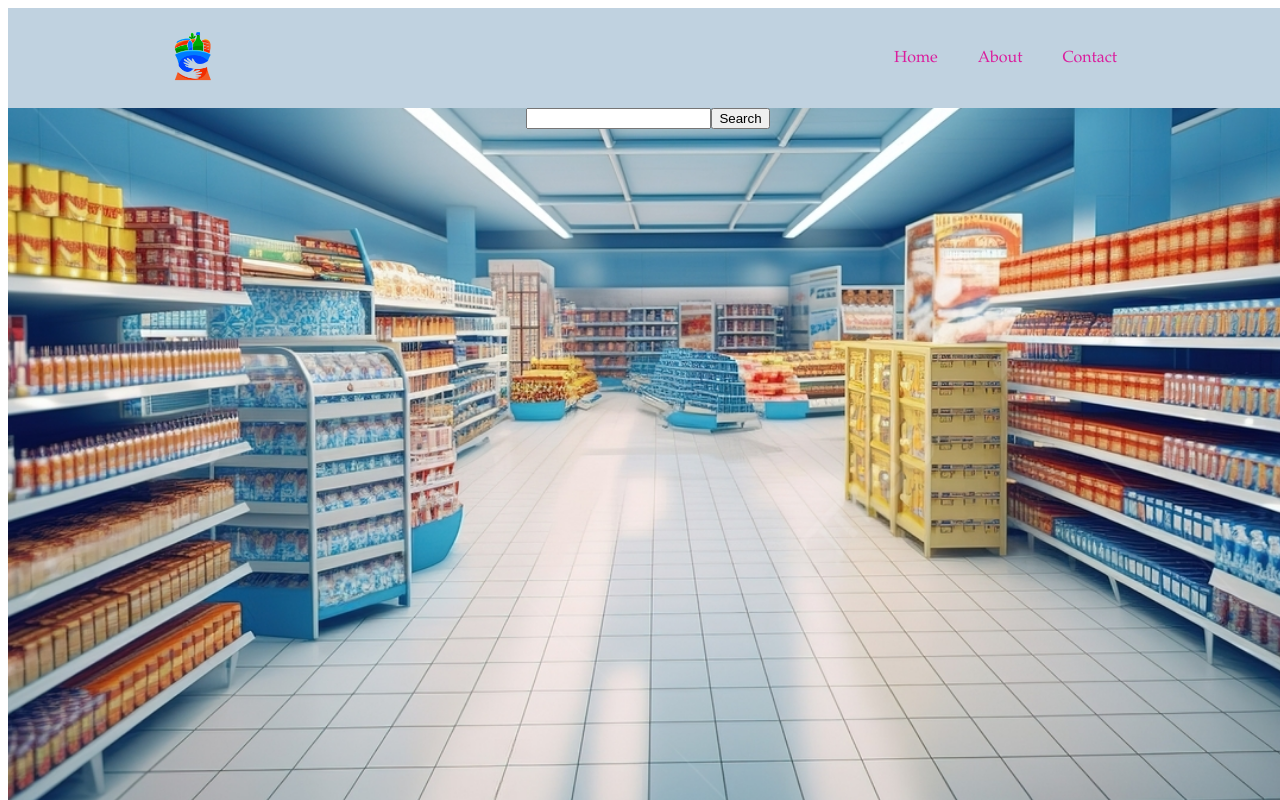
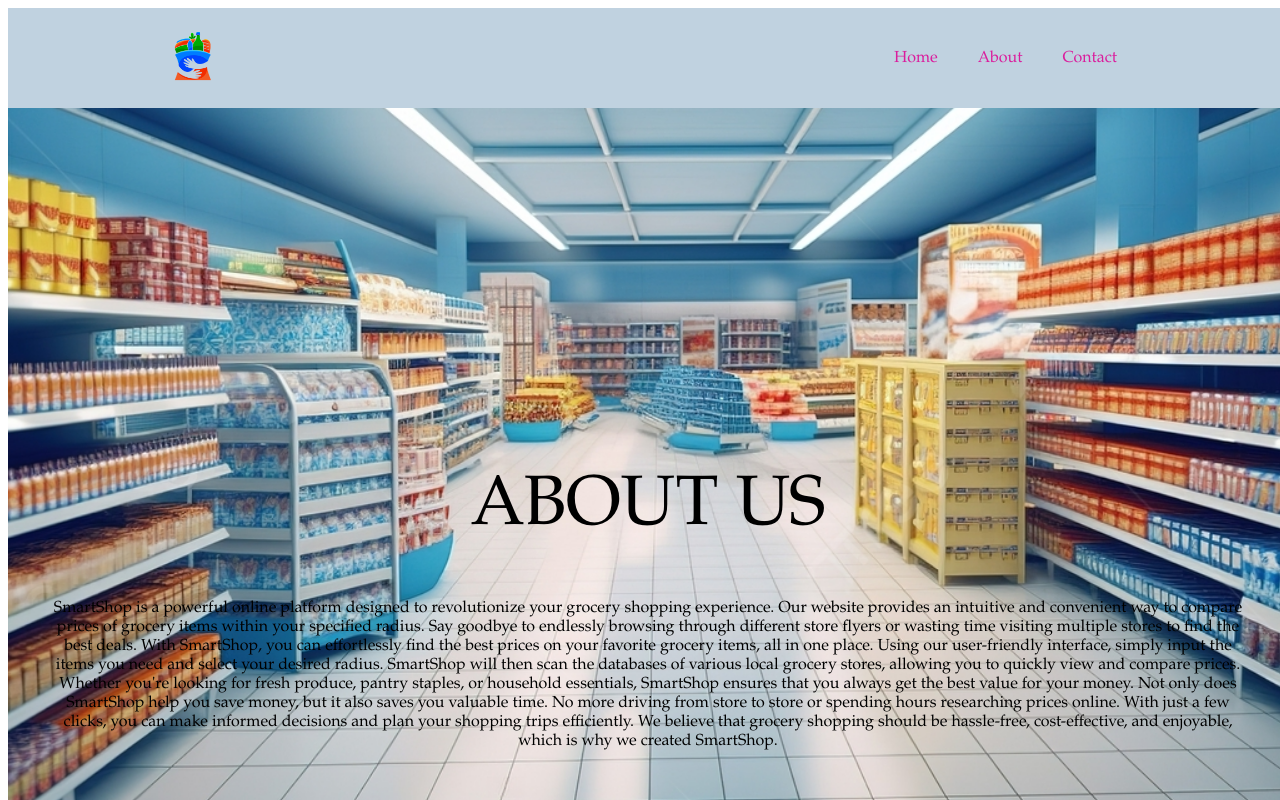
Before and after one commit to mehadh/smartshop, a React (Create React App) app: page /about in a window 1280 px wide. Built offline with nearby package versions, Linux system fonts and the light colour scheme.

Commit message:
made the about us page to display

```diff
--- a/src/App.css
+++ b/src/App.css
@@ -12,6 +12,7 @@
     background-position: center;
 
 }
+
 .body{
     padding:0;
     margin: 0;
--- a/src/App.js
+++ b/src/App.js
@@ -27,9 +27,9 @@ function App(){
       <Router>
         <Navbar />
         <Routes>
-          <Route path= "/" exact component={Home} />
-          <Route path="/About" exact component={About} />
-          <Route path="/Contact" exact component={Contact} />
+        <Route path="/" element={<Home />} />
+          <Route path="/about" element={<About />} />
+          <Route path="/contact" element={<Contact />} />
         </Routes>
 
       </Router>
--- a/src/pages/About.js
+++ b/src/pages/About.js
@@ -6,7 +6,7 @@ function About() {
   return (
     <div className="about">
         <div className = "aboutTop"
-        style={{ backgroundImage: `url(${Logo})` }}
+
       > </div>
         <div className = "aboutBottom">
             <h1> ABOUT US</h1>
@@ -26,7 +26,6 @@ function About() {
              With just a few clicks, you can make informed decisions and plan your shopping trips
              efficiently. We believe that grocery shopping should be hassle-free, cost-effective,
              and enjoyable, which is why we created SmartShop.
-
             </p>
 
         </div>
--- a/src/pages/Home.js
+++ b/src/pages/Home.js
@@ -1,8 +1,10 @@
 import React from "react";
 
+import "../styles/Home.css";
 function Home() {
   return (
-    <div>
+    <div
+    >
     </div>
   );
 }
--- a/src/styles/About.css
+++ b/src/styles/About.css
@@ -34,4 +34,5 @@
     display: flex;
     justify-content: center;
     transform: translateY(-40px);
+
   }
```
Also changed, not shown: src/styles/Contact.css (added), src/styles/Home.css (added).
